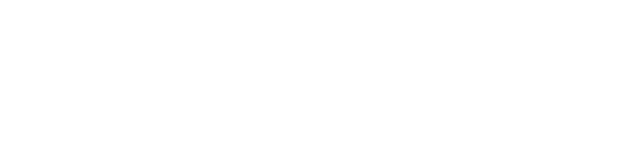
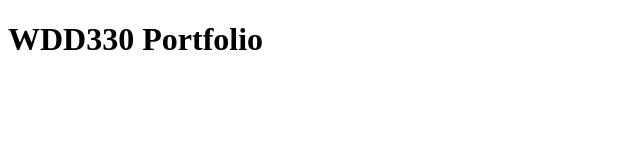
Before and after one commit to bjfranco/WDD330, a plain HTML site: page index.html in a window 1280 px wide. Shown: the whole page, without its empty margins (0-640 px from the left). Drawn offline with Linux system fonts and the light colour scheme.

Commit message:
Adding index.html

```diff
--- a/index.html
+++ b/index.html
@@ -1,9 +1,10 @@
 <!DOCTYPE html>
 <html>
 <head>
-	<title></title>
+	<title>WDD330 Portfolio</title>
 </head>
 <body>
+	<h1>WDD330 Portfolio</h1>
 
 </body>
 </html>
```
